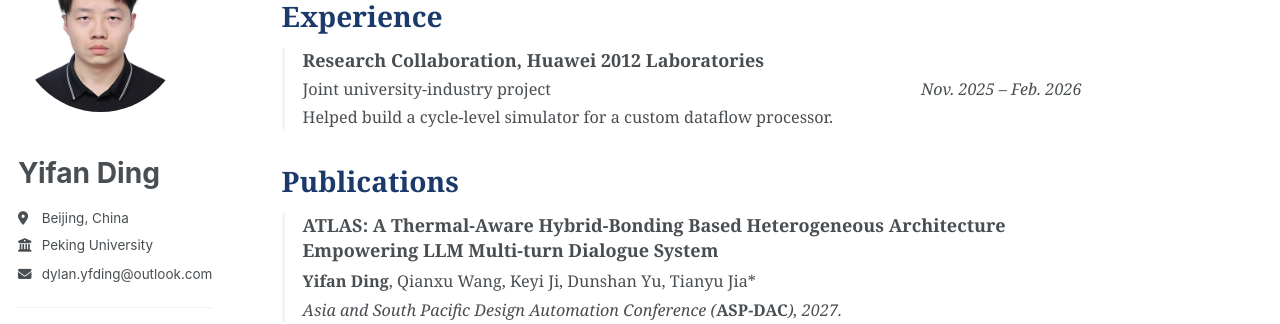
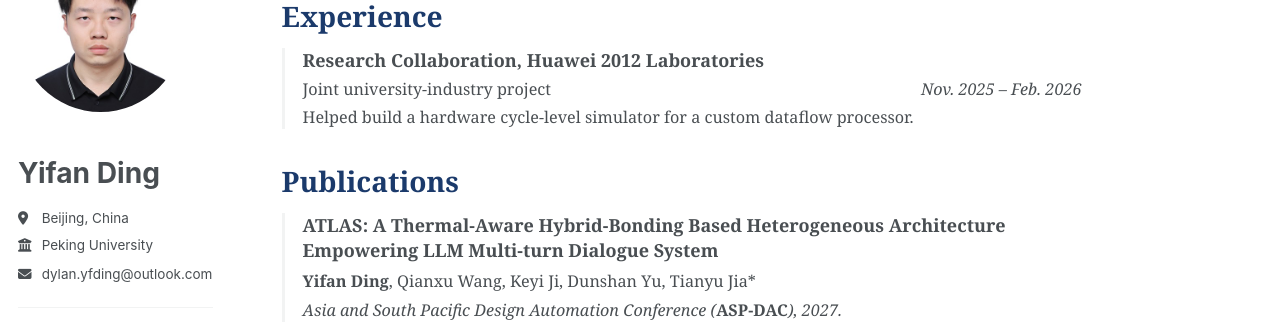
Before and after one commit to DylanDing54/DylanDing54.github.io, a Jekyll site: the page built from _pages/about.md, in a window 1280 px wide and 900 px high, scrolled down 1025 px. Shown: the part 154-478 px from the top of the window. Built offline with Jekyll 4.4.1, drawn with Linux system fonts in a browser that asks for light colours; a style sheet for code colours, icons or effects is not loaded.

Commit message:
Call it a hardware cycle-level simulator
Co-Authored-By: Claude Opus 5 (1M context) <noreply@anthropic.com>

```diff
--- a/_pages/about.md
+++ b/_pages/about.md
@@ -65,7 +65,7 @@ Experience
   <div class="experience-item">
     <div class="experience-role"><strong>Research Collaboration, Huawei 2012 Laboratories</strong></div>
     <div class="experience-org">Joint university-industry project<span class="experience-date">Nov. 2025 &ndash; Feb. 2026</span></div>
-    <div class="experience-detail">Helped build a cycle-level simulator for a custom dataflow processor.</div>
+    <div class="experience-detail">Helped build a hardware cycle-level simulator for a custom dataflow processor.</div>
   </div>
 </div>
 
```
